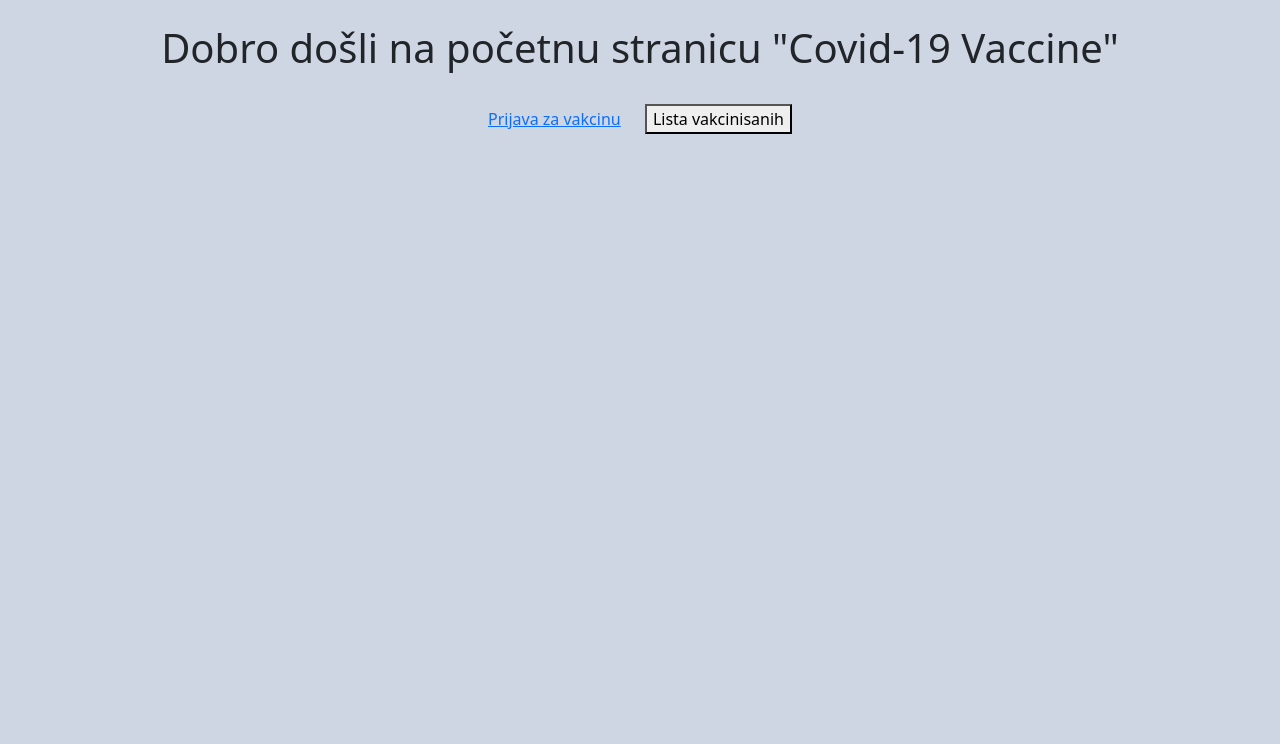
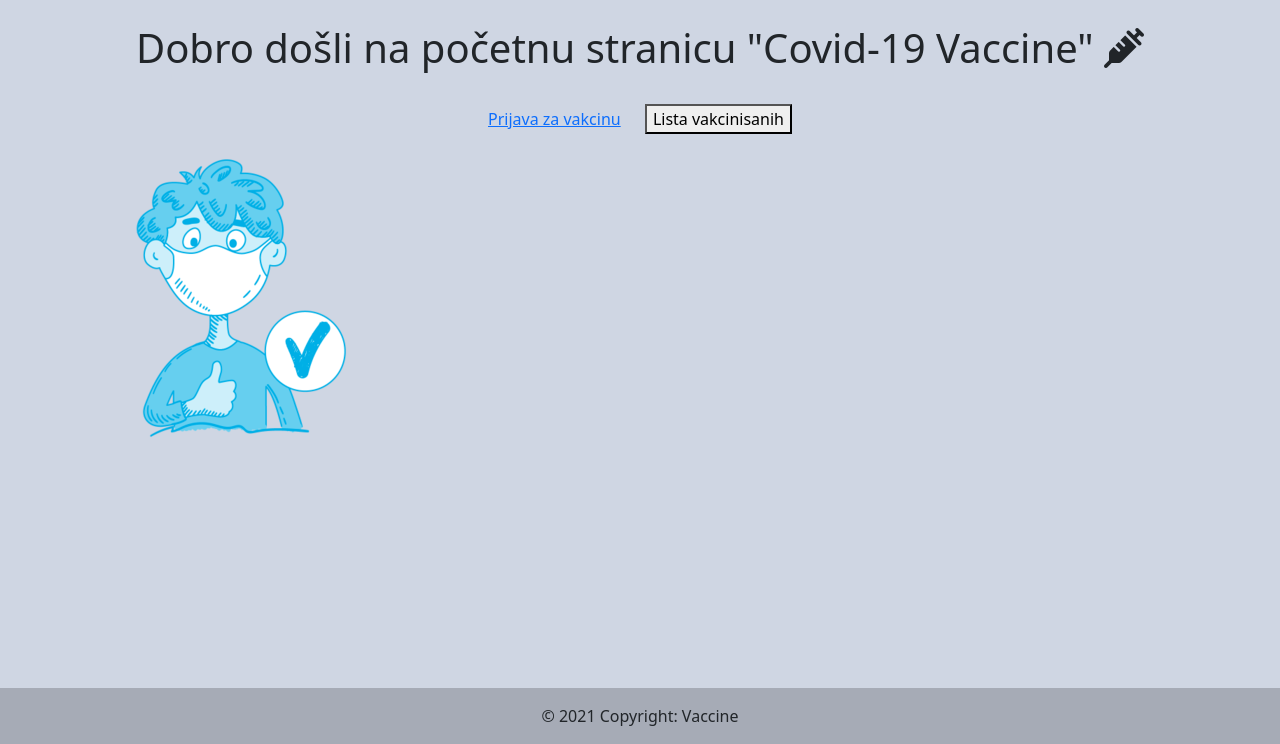
Before and after one commit to ringomag/vakcinaProject, a Django app: page / in a window 1280 px wide. Shown: the part 56-800 px from the top of the page. Run offline with Django 3.2, Linux system fonts and the light colour scheme; some libraries are stand-ins or nearby versions.

Commit message:
added style:hover, font awesome, static img element and class based view for GET method

```diff
--- a/static/css/main.css
+++ b/static/css/main.css
@@ -5,3 +5,16 @@ body{
   color:yellow;
   font-weight:bold;
 }
+#link:hover{
+  font-weight:bold;
+  color:#eb4034;
+}
+#dugme_za_drugu_stranu:hover{
+  background-color: #4885cf;
+}
+
+#absolute {
+    position: absolute;
+    left: 0 ; right: 0; bottom: 0;
+    height:[footer-height]
+}
--- a/vakcinisani/forms.py
+++ b/vakcinisani/forms.py
@@ -1,5 +1,6 @@
 from django.forms import ModelForm
 from .models import Vakcinisan
+from django import forms
 
 class VakcinisanForm(ModelForm):
     class Meta:
--- a/vakcinisani/templates/base.html
+++ b/vakcinisani/templates/base.html
@@ -6,6 +6,7 @@
 
     <link href="https://cdn.jsdelivr.net/npm/bootstrap@5.0.0-beta2/dist/css/bootstrap.min.css" rel="stylesheet" integrity="sha384-BmbxuPwQa2lc/FVzBcNJ7UAyJxM6wuqIj61tLrc4wSX0szH/Ev+nYRRuWlolflfl" crossorigin="anonymous">
     <link rel="stylesheet" href="{% static '/css/main.css' %}">
+
      <title>Vakcinisani</title>
   </head>
   <body>
@@ -26,10 +27,18 @@
 
         {% block content %}
         {% endblock %}
+        <br>
+
+        {% block footer %}
+        <footer>
+          <div id="absolute" class="text-center p-3" style="background-color: rgba(0, 0, 0, 0.2);">
+          © 2021 Copyright: Vaccine</div>
+        </footer>
+        {% endblock %}
 
         {% block scripts %}
         <script src="https://cdn.jsdelivr.net/npm/bootstrap@5.0.0-beta2/dist/js/bootstrap.bundle.min.js" integrity="sha384-b5kHyXgcpbZJO/tY9Ul7kGkf1S0CWuKcCD38l8YkeH8z8QjE0GmW1gYU5S9FOnJ0" crossorigin="anonymous"></script>
-
         {% endblock %}
   </body>
+
 </html>
--- a/vakcinisani/templates/home.html
+++ b/vakcinisani/templates/home.html
@@ -1,12 +1,12 @@
 {% extends 'base.html' %}
-
+{% load static %}
 
 {% block heading %}
 <div class="container">
   <div class="row">
     <div class="col-lg" style="text-align:center">
       <br>
-      <h1>Dobro došli na početnu stranicu "Covid-19 Vaccine"</h1>
+      <h1>Dobro došli na početnu stranicu "Covid-19 Vaccine" <i class="fas fa-syringe"></i></h1>
     </div>
   </div>
 </div>
@@ -17,17 +17,26 @@
           <div class="container">
             <div class="row">
               <div class="col" style="text-align:center">
-                <a href="{% url 'novi' %}" style="padding-right:20px">Prijava za vakcinu</a>
+                <a id="link" href="{% url 'novi' %}" style="padding-right:20px">Prijava za vakcinu</a>
                 <button id="dugme_za_drugu_stranu" type="button" name="button">Lista vakcinisanih</button>
               </div>
             </div>
+            <br>
+            <div class="row">
+              <div class="col col-sm">
+                <img src="{% static '/images/COVID19-Mask_1.png' %}" class="img-fluid" alt="Responsive image" height="30%">
+              </div>
+            </div>
         </div>
-          {% block scripts %}
-          <script type="text/javascript">
-            document.getElementById("dugme_za_drugu_stranu").onclick = function () {
-              location.href = "{% url 'lista' %}";
-              };
-          </script>
-          {% endblock %}
+      {% endblock %}
 
+
+
+      {% block scripts %}
+      <script src="https://kit.fontawesome.com/9541bd8c06.js" crossorigin="anonymous"></script>
+      <script type="text/javascript">
+        document.getElementById("dugme_za_drugu_stranu").onclick = function () {
+          location.href = "{% url 'lista' %}";
+          };
+      </script>
       {% endblock %}
--- a/vakcinisani/urls.py
+++ b/vakcinisani/urls.py
@@ -1,11 +1,14 @@
 
 from django.urls import path
 from . import views
+from .views import FirstMethodView
+from django.views.generic import TemplateView
 
 urlpatterns = [
     #path('', views.index ,name='index'),
+    path('lista/', FirstMethodView.as_view(), name='lista'), #ovde je get metoda za stranu "lista"
     path('', views.home, name='home'),
     path('delete/<int:id>', views.delete, name='delete'),
-    path('lista/', views.lista, name='lista'),
+    # path('lista/', views.lista, name='lista'),
     path('novi_pacijent/', views.novi, name='novi'),
 ]
--- a/vakcinisani/views.py
+++ b/vakcinisani/views.py
@@ -2,6 +2,16 @@ from django.shortcuts import render, redirect
 from .models import *
 from .forms import VakcinisanForm
 from django.http import HttpResponseRedirect, HttpResponse
+from django.views.generic import TemplateView
+from django.views import View
+
+class FirstMethodView(View):
+    lista = 'lista.html'
+    novi = 'novi_pacijent.html'
+    def get(self, request, *args, **kwargs):
+        kreirani = Vakcinisan.objects.all()
+        return render(request, self.lista, {'kreirani':kreirani})
+
 
 
 # Create your views here.
@@ -30,9 +40,9 @@ def delete(request, id):
 
 
 # lista građana koji su izrazili zaintersovanost za vakcinu
-def lista(request):
-    kreirani = Vakcinisan.objects.all()
-    return render(request, 'lista.html', {'kreirani':kreirani})
+# def lista(request):
+#     kreirani = Vakcinisan.objects.all()
+#     return render(request, 'lista.html', {'kreirani':kreirani})
 
 # ova funkcija je za novog gradjanina koji se prijavljuje za vakcinu
 def novi(request):
```
Also changed, not shown: vakcinisani/templates/lista.html (+7 -8 lines), db.sqlite3, static/images/COVID19-Mask_1.png (added).
